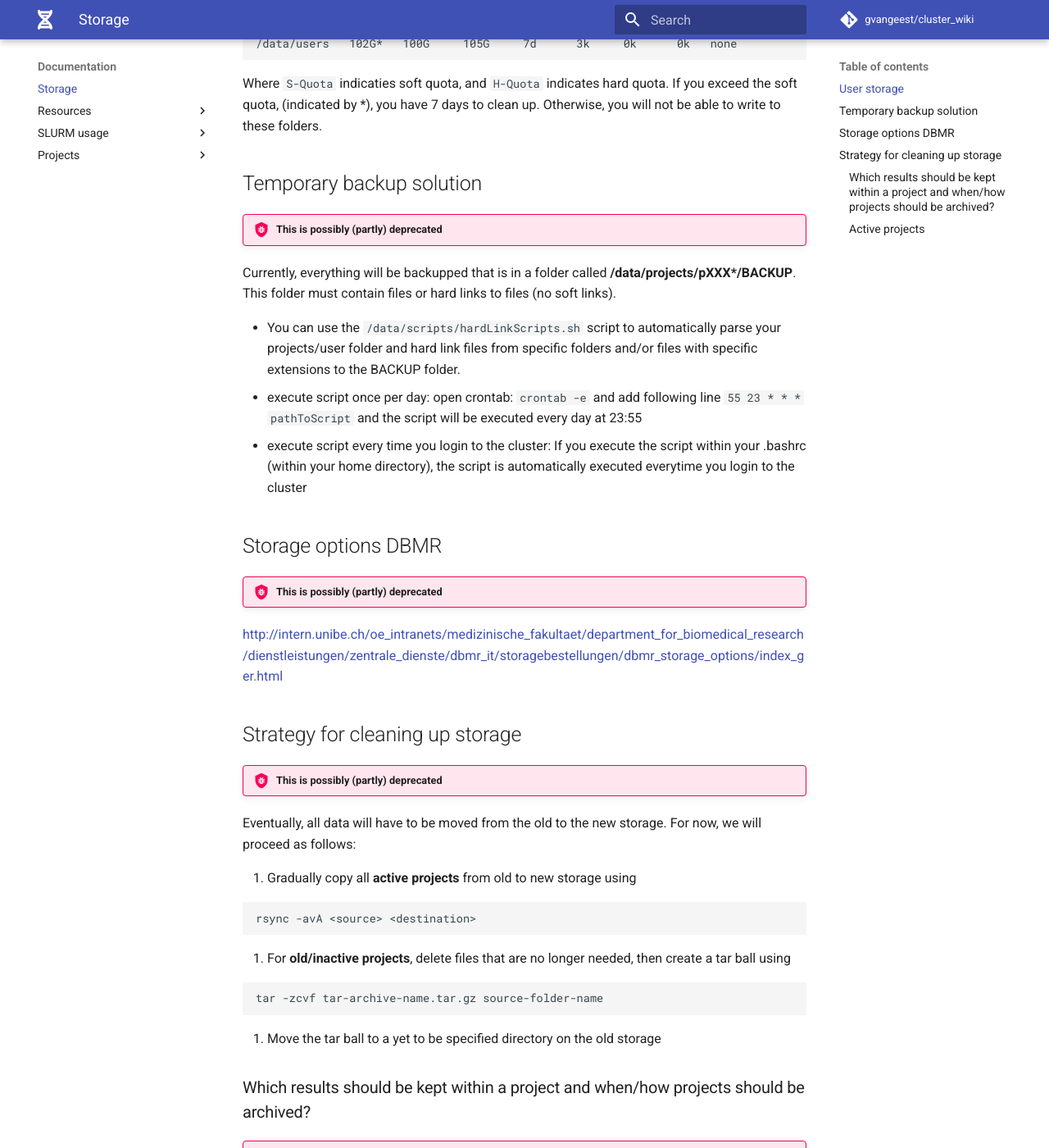
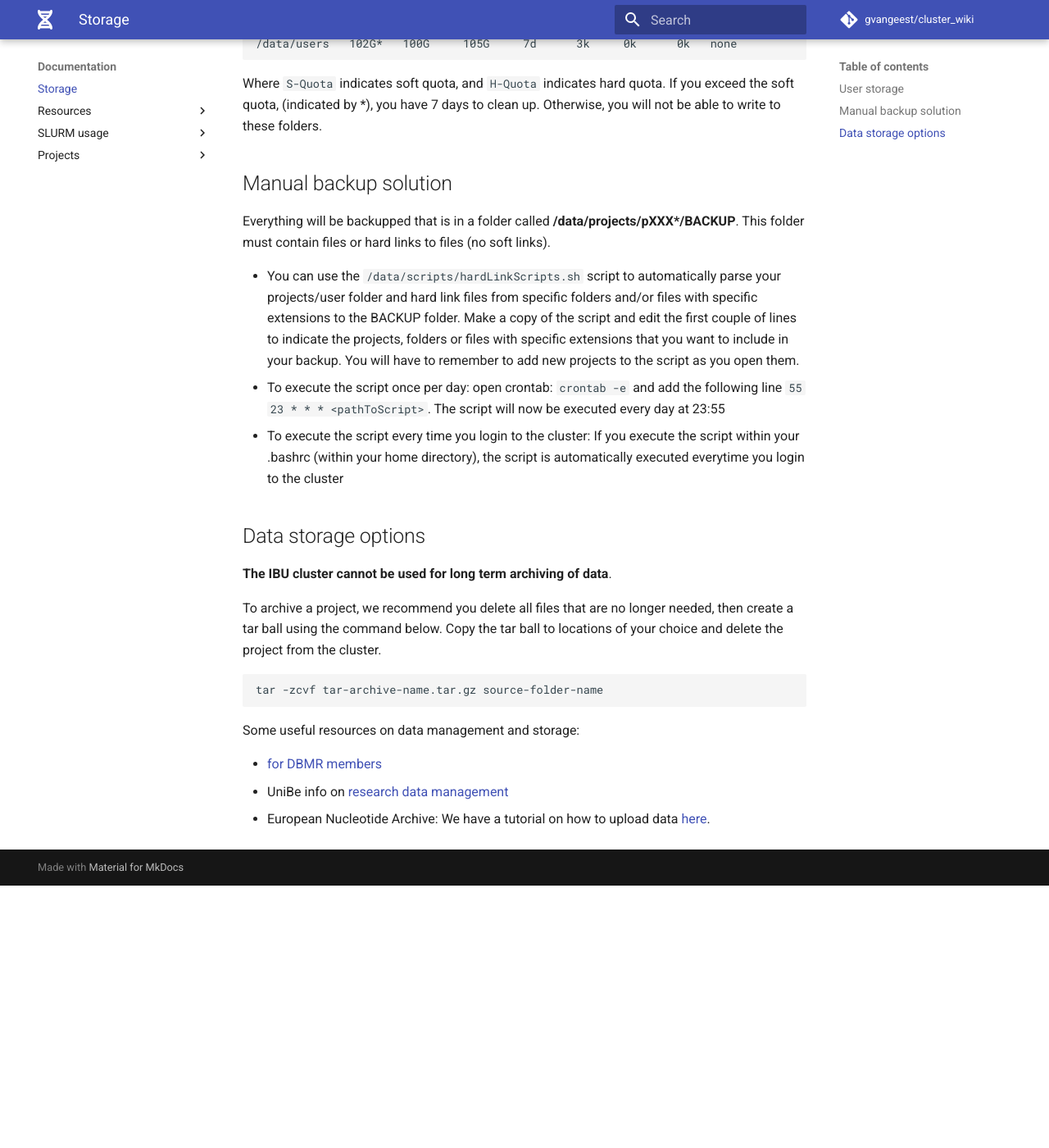
Before and after one commit to GeertvanGeest/cluster-docs, an MkDocs documentation site: the page built from docs/documentation/storage.md, in a window 1280 px wide and 1400 px high, scrolled down 560 px. Shown: the whole window at 82% size. Built offline with MkDocs 1.6.1 and Material for MkDocs 9.7.7, drawn with Linux system fonts in a browser that asks for light colours; after the commit the page ends 1640 px from its top, so only the background shows below that; some of the changed text lies outside the part shown.

Commit message:
Edit storage and reference_genomes pages

````diff
--- a/docs/documentation/storage.md
+++ b/docs/documentation/storage.md
@@ -18,83 +18,28 @@ Filesystem  Used  S-Quota  H-Quota  Grace  #Files  Quota   Limit  Grace
 /data/users   102G*   100G     105G     7d      3k     0k      0k   none
 ```
 
-Where `S-Quota` indicaties soft quota, and `H-Quota` indicates hard quota. If you exceed the soft quota, (indicated by \*), you have 7 days to clean up. Otherwise, you will not be able to write to these folders.
+Where `S-Quota` indicates soft quota, and `H-Quota` indicates hard quota. If you exceed the soft quota, (indicated by \*), you have 7 days to clean up. Otherwise, you will not be able to write to these folders.
 
-## Temporary backup solution
+## Manual backup solution
 
-!!! bug "This is possibly (partly) deprecated"
+Everything will be backupped that is in a folder called **/data/projects/pXXX\*/BACKUP**. This folder must contain files or hard links to files (no soft links).
 
-Currently, everything will be backupped that is in a folder called **/data/projects/pXXX\*/BACKUP**. This folder must contain files or hard links to files (no soft links).
+*   You can use the `/data/scripts/hardLinkScripts.sh` script to automatically parse your projects/user folder and hard link files from specific folders and/or files with specific extensions to the BACKUP folder. Make a copy of the script and edit the first couple of lines to indicate the projects, folders or files with specific extensions that you want to include in your backup. You will have to remember to add new projects to the script as you open them.
+*   To execute the script once per day: open crontab: `crontab -e` and add the following line `55 23 * * * <pathToScript>`. The script will now be executed every day at 23:55
+*   To execute the script every time you login to the cluster: If you execute the script within your .bashrc (within your home directory), the script is automatically executed everytime you login to the cluster
 
-*   You can use the `/data/scripts/hardLinkScripts.sh` script to automatically parse your projects/user folder and hard link files from specific folders and/or files with specific extensions to the BACKUP folder.
-*   execute script once per day: open crontab: `crontab -e` and add following line `55 23 * * * pathToScript` and the script will be executed every day at 23:55
-*   execute script every time you login to the cluster: If you execute the script within your .bashrc (within your home directory), the script is automatically executed everytime you login to the cluster
+## Data storage options
 
-## Storage options DBMR
+**The IBU cluster cannot be used for long term archiving of data**.
 
-!!! bug "This is possibly (partly) deprecated"
-
-[http://intern.unibe.ch/oe\_intranets/medizinische\_fakultaet/department\_for\_biomedical\_research/dienstleistungen/zentrale\_dienste/dbmr\_it/storagebestellungen/dbmr\_storage\_options/index\_ger.html](http://intern.unibe.ch/oe_intranets/medizinische_fakultaet/department_for_biomedical_research/dienstleistungen/zentrale_dienste/dbmr_it/storagebestellungen/dbmr_storage_options/index_ger.html)
-
-## Strategy for cleaning up storage
-
-!!! bug "This is possibly (partly) deprecated"
-
-Eventually, all data will have to be moved from the old to the new storage. For now, we will proceed as follows:
-
-1.  Gradually copy all **active projects** from old to new storage using
-
-```text
-rsync -avA <source> <destination>
-```
-
-1.  For **old/inactive projects**, delete files that are no longer needed, then create a tar ball using
+To archive a project, we recommend you delete all files that are no longer needed, then create a tar ball using the command below. Copy the tar ball to locations of your choice and delete the project from the cluster.
 
 ```text
 tar -zcvf tar-archive-name.tar.gz source-folder-name
 ```
 
-1.  Move the tar ball to a yet to be specified directory on the old storage
+Some useful resources on data management and storage:
 
-### Which results should be kept within a project and when/how projects should be archived?
-
-!!! bug "This is possibly (partly) deprecated"
-
-Some suggestions as a basis for discussion
-
-### Active projects
-
-!!! bug "This probably needs to be moved to a different location"
-
-For the Snakemake pipelines we can very easily define which outputs should be kept and which should be automatically deleted as soon as they are not needed anymore.
-
-I suggest to keep the following:
-
-**RNA-seq pipeline**
-
-1.  Snakefile, rules, config files and experimental design file
-2.  All results in DESeq folder. **Table of counts** can be recreated from DESeq object.
-3.  **Quality report** with all underlying tables and figure (internal and customer report)
-4.  Shiny app
-5.  all log files
-
-**GATK pipeline**
-Currently the following files are kept and write protected:
-
-1.  **Bam file** with duplicates marked and sorted by coordinates. This still contains the original base qualities and would allow us to recreate the fastq as long as unmapped reads are included
-2.  **g.vcf.gz** for each sample. These are kept to have the option to add samples to a project without having to rerun HaplotypeCaller
-3.  **Joint vcf** with all samples from a given project before genotype refinement
-4.  **Mapping statistics** for each sample (from samtools flagstat)
-    5a) **WGS: Depth of coverage summary tables** (without per-base files which can be very large)
-    5b) **WES: Diagnose targets output files**
-
-Additionally, the following files are kept but not write-protected:
-
-\- vcf after genotype refinement
-
-\- text file with annovar annotations
-
-\- text file with VEP annotations
-
-\- text file with merged annotations from both tools
-\- text file with filtered variants
+*  [for DBMR members](http://intern.unibe.ch/oe_intranets/medizinische_fakultaet/department_for_biomedical_research/dienstleistungen/zentrale_dienste/dbmr_it/storagebestellungen/dbmr_storage_options/index_ger.html)
+* UniBe info on [research data management](https://www.unibe.ch/university/services/university_library/services/open_science/research_data_management/index_eng.html#pane587950)
+* European Nucleotide Archive: We have a tutorial on how to upload data [here](https://www.bioinformatics.unibe.ch/services/faq/index_eng.html).
````
Also changed, not shown: docs/documentation/resources/reference_genomes.md (+25 -3 lines), docs/assets/images/references.png (added).
